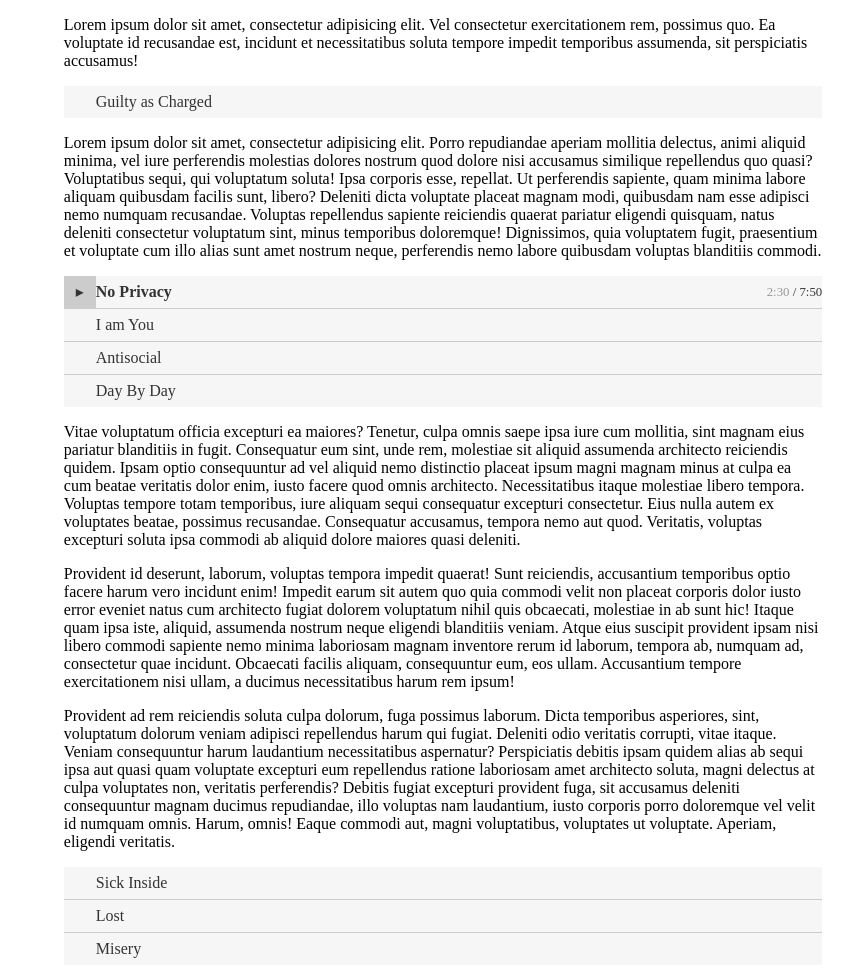
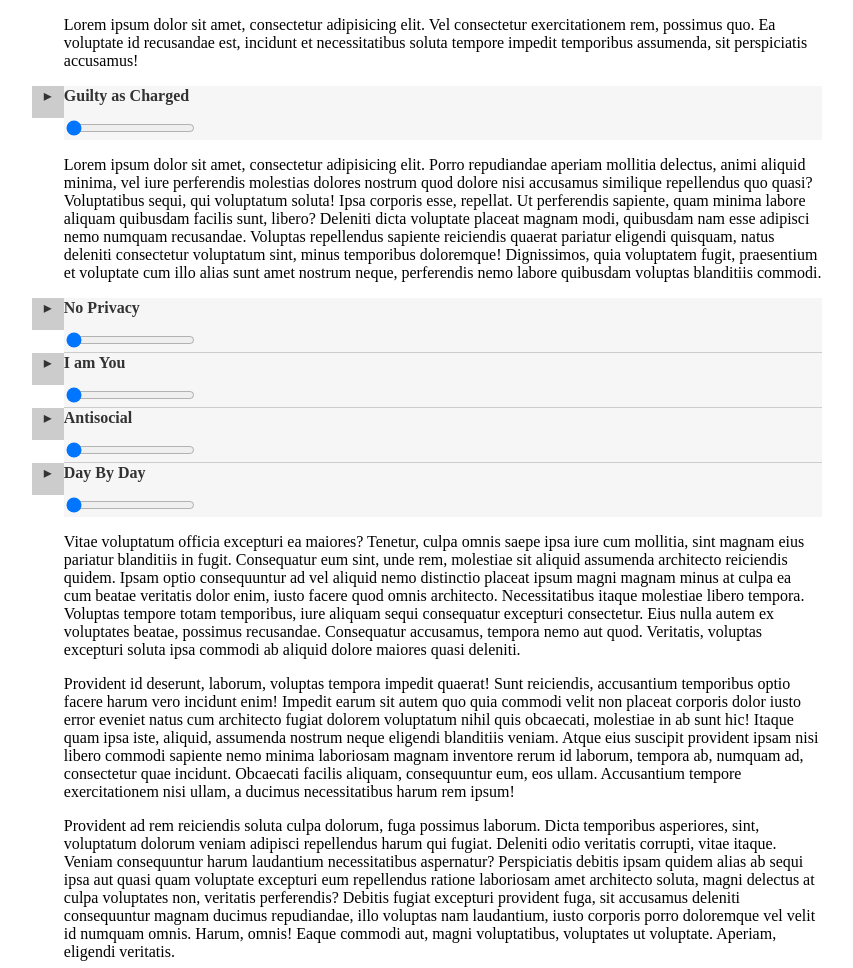
Before and after one commit to wcoder/muzus, a plain HTML site: page index.html in a window 1280 px wide. Shown: the top 968 px of the page, without its empty margins (197-1050 px from the left). Drawn offline with Linux system fonts and the light colour scheme.

Commit message:
Added js code for audio player work

```diff
--- a/index.html
+++ b/index.html
@@ -25,8 +25,33 @@
 
 		<p>Lorem ipsum dolor sit amet, consectetur adipisicing elit. Porro repudiandae aperiam mollitia delectus, animi aliquid minima, vel iure perferendis molestias dolores nostrum quod dolore nisi accusamus similique repellendus quo quasi? Voluptatibus sequi, qui voluptatum soluta! Ipsa corporis esse, repellat. Ut perferendis sapiente, quam minima labore aliquam quibusdam facilis sunt, libero? Deleniti dicta voluptate placeat magnam modi, quibusdam nam esse adipisci nemo numquam recusandae. Voluptas repellendus sapiente reiciendis quaerat pariatur eligendi quisquam, natus deleniti consectetur voluptatum sint, minus temporibus doloremque! Dignissimos, quia voluptatem fugit, praesentium et voluptate cum illo alias sunt amet nostrum neque, perferendis nemo labore quibusdam voluptas blanditiis commodi.</p>
 
+<!--
+		<section class="muzus" data-muzus-options="repeat,random" data-muzus-cover="../cover.png">
+			<a class="muzus-track muzus-track-active" data-href="http://americanparanoia.com/AntiTrust%20-%20Guilty%20as%20Charged.mp3">
+				<div class="muzus-info" style="padding-left: 32px;">
+					<span class='muzus-play'></span>
+					<span class="muzus-title">No Privacy</span>
+					<span class='muzus-time'>
+						<span class="muzus-time-current">2:30</span>
+						<span class="muzus-time-end">7:50</span>
+					</span>
+				</div>
+				<div class="muzus-progress">
+					<div class="muzus-progress-buffer"></div>
+					<div class="muzus-progress-process"></div>
+					<input type="range" class="muzus-progress-spinner" style="width: 100%;margin: 0;">
+				</div>
+			</a>
+			<a href="http://americanparanoia.com/AntiTrust%20-%20I%20am%20you.mp3">I am You</a>
+			<a href="http://americanparanoia.com/AntiTrust%20-%20AntiSocial.mp3">Antisocial</a>
+			<a href="http://americanparanoia.com/AntiTrust%20-%20DayByDay.mp3">Day By Day</a>
+		</section>
+-->
+
+
+
 		<section class="muzus">
-			<a href="http://americanparanoia.com/AntiTrust%20-%20NoPrivacy.mp3"><span class='muzus-play'></span><span class="muzus-title">No Privacy</span><span class='muzus-time'><span class="muzus-time-current">2:30</span> / <span class="muzus-time-all">7:50</span></span></a>
+			<a href="http://americanparanoia.com/AntiTrust%20-%20NoPrivacy.mp3">No Privacy</a>
 			<a href="http://americanparanoia.com/AntiTrust%20-%20I%20am%20you.mp3">I am You</a>
 			<a href="http://americanparanoia.com/AntiTrust%20-%20AntiSocial.mp3">Antisocial</a>
 			<a href="http://americanparanoia.com/AntiTrust%20-%20DayByDay.mp3">Day By Day</a>
@@ -36,11 +61,11 @@
 		<p>Provident id deserunt, laborum, voluptas tempora impedit quaerat! Sunt reiciendis, accusantium temporibus optio facere harum vero incidunt enim! Impedit earum sit autem quo quia commodi velit non placeat corporis dolor iusto error eveniet natus cum architecto fugiat dolorem voluptatum nihil quis obcaecati, molestiae in ab sunt hic! Itaque quam ipsa iste, aliquid, assumenda nostrum neque eligendi blanditiis veniam. Atque eius suscipit provident ipsam nisi libero commodi sapiente nemo minima laboriosam magnam inventore rerum id laborum, tempora ab, numquam ad, consectetur quae incidunt. Obcaecati facilis aliquam, consequuntur eum, eos ullam. Accusantium tempore exercitationem nisi ullam, a ducimus necessitatibus harum rem ipsum!</p>
 		<p>Provident ad rem reiciendis soluta culpa dolorum, fuga possimus laborum. Dicta temporibus asperiores, sint, voluptatum dolorum veniam adipisci repellendus harum qui fugiat. Deleniti odio veritatis corrupti, vitae itaque. Veniam consequuntur harum laudantium necessitatibus aspernatur? Perspiciatis debitis ipsam quidem alias ab sequi ipsa aut quasi quam voluptate excepturi eum repellendus ratione laboriosam amet architecto soluta, magni delectus at culpa voluptates non, veritatis perferendis? Debitis fugiat excepturi provident fuga, sit accusamus deleniti consequuntur magnam ducimus repudiandae, illo voluptas nam laudantium, iusto corporis porro doloremque vel velit id numquam omnis. Harum, omnis! Eaque commodi aut, magni voluptatibus, voluptates ut voluptate. Aperiam, eligendi veritatis.</p>
 
-		<section class="muzus">
+		<!--<section class="muzus">
 			<a href="http://americanparanoia.com/AntiTrust%20-%20Sick%20Inside.mp3">Sick Inside</a>
 			<a href="http://americanparanoia.com/AntiTrust%20-%20Lost.mp3">Lost</a>
 			<a href="http://americanparanoia.com/AntiTrust%20-%20Misery.mp3">Misery</a>
-		</section>
+		</section>-->
 
 		<p>Omnis cumque quibusdam impedit, mollitia? Ad pariatur officiis deserunt rerum, quasi, laudantium a reiciendis, nesciunt repudiandae architecto ea. Ea delectus voluptatum doloremque molestiae. Dolores, aspernatur. Maiores vel minima, impedit temporibus tempore cumque veritatis cupiditate non nihil officiis, culpa, dolor eos adipisci. Debitis fuga illo eos, porro, maxime commodi dolorum perferendis et excepturi nemo eveniet accusamus quos aliquam fugit suscipit veniam odit sequi laboriosam nihil beatae placeat. Accusamus enim amet necessitatibus mollitia delectus molestias nesciunt asperiores, quia fugiat corporis, maiores illo. Laborum quis eum obcaecati quae sit ut atque quos iusto architecto distinctio, eligendi enim, a accusamus voluptatem itaque culpa harum.</p>
 		<p>Hic, suscipit tempore ipsa, commodi quam autem alias maiores laboriosam corporis quo sit ad deleniti aliquid, fugiat cum delectus reiciendis voluptas. Perferendis aliquid totam modi fugit blanditiis dicta suscipit nostrum, iusto quasi eveniet animi asperiores. Blanditiis alias aliquam pariatur sit porro aut atque reiciendis dolor, fuga, omnis dolorem laborum amet temporibus nihil ut expedita dignissimos quia voluptates error magnam sed laudantium quibusdam eligendi vitae? Earum, optio, neque! Esse, deleniti sint. Vitae ut, itaque cum accusamus blanditiis esse cumque ullam at natus deleniti, error sit eligendi voluptate fugiat animi illo? Saepe veniam necessitatibus, nihil fugit repellat voluptatem nulla animi, libero dolor.</p>
--- a/src/muzus-default.css
+++ b/src/muzus-default.css
@@ -3,8 +3,8 @@
 	display: block;
 	background: #f6f6f6;
 	border-bottom: 1px solid #ccc;
-	line-height: 32px;
-	padding-left: 32px;
+	_line-height: 32px;
+	_padding-left: 32px;
 	text-decoration: none;
 	color: #333;
 	cursor: default;
@@ -14,7 +14,8 @@
 	border-bottom: none;
 }
 
-.muzus a > .muzus-play::after {
+.muzus a .muzus-play::after,
+.muzus a .muzus-pause::after {
 	content: '\25b8';
 	display: inline-block;
 	width: 32px;
@@ -25,16 +26,19 @@
 	margin-left: -32px;
 	color: #333;
 }
+.muzus a .muzus-pause::after {
+	content: '||';
+}
 
-.muzus a > .muzus-title {
+.muzus a  .muzus-title {
 	font-weight: 700;
 }
 
-.muzus a > .muzus-time {
+.muzus a  .muzus-time {
 	float: right;
 	font-size: 80%;
 }
 
-.muzus a > .muzus-time > .muzus-time-current {
+.muzus a  .muzus-time > .muzus-time-current {
 	color: #999;
 }
--- a/src/muzus.js
+++ b/src/muzus.js
@@ -1,13 +1,203 @@
-((_w, _d) => {
+(function (_w, _d) {
 	'use strict';
 
-	const muzus = {
-		init: (options) => {
-			_w.console.log(options);
-		}
+	// consts
+
+	var MUZUS_CLASS = '.muzus',
+		TRACK_STOPED = 0,
+		TRACK_PLAYING = 1,
+		TRACK_PAUSED = 2;
+
+
+	// fields
+
+	var _this = {
+		init: init
 	};
 
 
+	// methods
 
-	return muzus;
-})(window, document).init('Muzus!');
+	function init () {
+		var muzusDeclarations = findAllMuzusDeclarations();
+		createMuzusPlayers(muzusDeclarations);
+	}
+
+	function findAllMuzusDeclarations () {
+		var elements = _d.querySelectorAll(MUZUS_CLASS);
+		return elements;
+	}
+
+	function createMuzusPlayers (declarations) {
+		declarations.forEach(function (declaration) {
+			new Player(declaration);
+		});
+	}
+
+	// helpers
+
+	function toFormatedString (value) {
+		var min = parseInt((value / 60) % 60);
+		var sec = parseInt(value % 60);
+		return min + ':' + (sec < 10 ? '0' + sec : sec);
+	}
+
+	function createElement (tagName, className, parentElement) {
+		var e = document.createElement(tagName);
+		e.className = className;
+		if (typeof parentElement !== 'undefined') {
+			parentElement.appendChild(e);
+		}
+		return e;
+	}
+
+	function createRangeElement (className, parentElement) {
+		var e = createElement('input', className, parentElement);
+		e.type = 'range';
+		e.max = 100;
+		e.min = 0;
+		e.step = 0.01;
+		e.value = 0;
+		return e;
+	}
+
+	// classes
+
+	function Player (element) {
+
+		var currentTrack = null;
+
+		var player = createElement('audio');
+		player.preload = 'metadata';
+		player.type = 'audio/mpeg';
+		player.volume = 1;
+		player.onplaying = function () {
+			currentTrack.setEndTime(player.duration);
+		};
+		player.ontimeupdate = function () {
+			if (player.duration > 0) {
+				currentTrack.setProgress((player.currentTime / player.duration) * 100);
+				currentTrack.setCurrentTime(player.currentTime);
+			}
+		};
+		player.onprogress = function () {
+			if (player.duration > 0) {
+				var value = (player.buffered.end(player.buffered.length - 1) / player.duration) * 100;
+				currentTrack.setBuffer(value);
+			}
+		};
+		player.onended = function () {
+			currentTrack.stop();
+		};
+		player.onerror = function (e) {
+			_w.console.error(e);
+			player.stop();
+			currentTrack = null;
+		};
+
+
+		var audioTracks = element.querySelectorAll('a');
+
+		audioTracks.forEach(function (trackElement) {
+			new Track(trackElement, playCurrentTrack);
+		});
+
+		function playCurrentTrack (track) {
+			switch (track.getState()) {
+				case TRACK_PLAYING:
+					currentTrack.pause();
+					player.pause();
+				break;
+				case TRACK_PAUSED:
+					currentTrack.play();
+					player.play();
+				break;
+				default:
+					if (!!currentTrack) {
+						currentTrack.stop();
+					}
+					currentTrack = track;
+					player.src = currentTrack.src;
+
+					currentTrack.play();
+					player.play();
+				break;
+			}
+		}
+	}
+
+	function Track (element, playHandler) {
+		var currentState = TRACK_STOPED;
+		var _this = {
+			src: element.href,
+			title: element.innerText,
+			play: function () {
+				currentState = TRACK_PLAYING;
+				element.className = 'muzus-track muzus-track-active';
+				playBtn.className = 'muzus-pause';
+			},
+			pause: function () {
+				currentState = TRACK_PAUSED;
+				element.className = 'muzus-track';
+				playBtn.className = 'muzus-play';
+			},
+			stop: function () {
+				currentState = TRACK_STOPED;
+				element.className = 'muzus-track';
+				playBtn.className = 'muzus-play';
+			},
+			setCurrentTime: function (time) {
+				currentTimeLabel.innerText = toFormatedString(time);
+			},
+			setProgress: function (percent) {
+				progressProcess.style.width = percent + '%';
+				progressSpinner.value = percent;
+			},
+			setBuffer: function (percent) {
+				progressBuffer.style.width = percent + '%';
+				console.log(percent);
+			},
+			setEndTime: function (time) {
+				endTimeLabel.innerText = toFormatedString(time);
+			},
+			getState: function () {
+				return currentState;
+			}
+		};
+
+		// reset default
+
+		element.onclick = function () { return false; };
+		element.innerText = '';
+		element.className = 'muzus-track';
+
+		// create controls
+
+		var infoRow = createElement('div', 'muzus-info', element);
+			var playBtn = createElement('span', 'muzus-play', infoRow);
+			var titleLabel = createElement('span', 'muzus-title', infoRow);
+			var timeBlock = createElement('span', 'muzus-time', infoRow);
+				var currentTimeLabel = createElement('span', 'muzus-time-current', timeBlock);
+				var endTimeLabel = createElement('span', 'muzus-time-end', timeBlock);
+		var progressBlock = createElement('div', 'muzus-progress', element);
+			var progressBuffer = createElement('div', 'muzus-progress-buffer', progressBlock);
+			var progressProcess = createElement('div', 'muzus-progress-process', progressBlock);
+			var progressSpinner = createRangeElement('muzus-progress-spinner', progressBlock);
+
+		// setup controls
+
+		titleLabel.innerText = _this.title;
+
+		playBtn.onclick = function () {
+			playHandler(_this);
+		};
+
+
+
+		console.log(element);
+
+
+	}
+
+	return _this;
+}(window, document).init());
```
